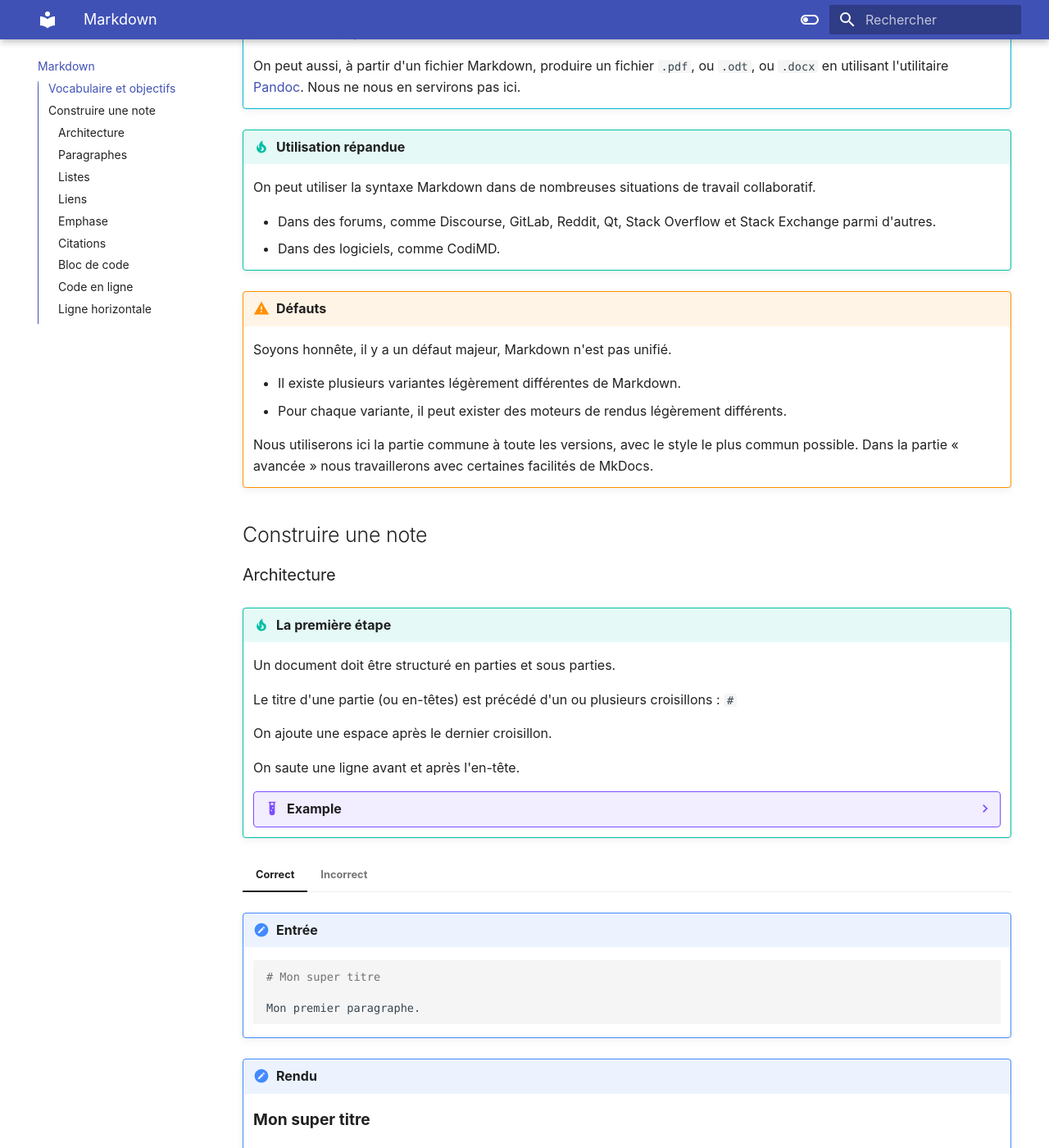
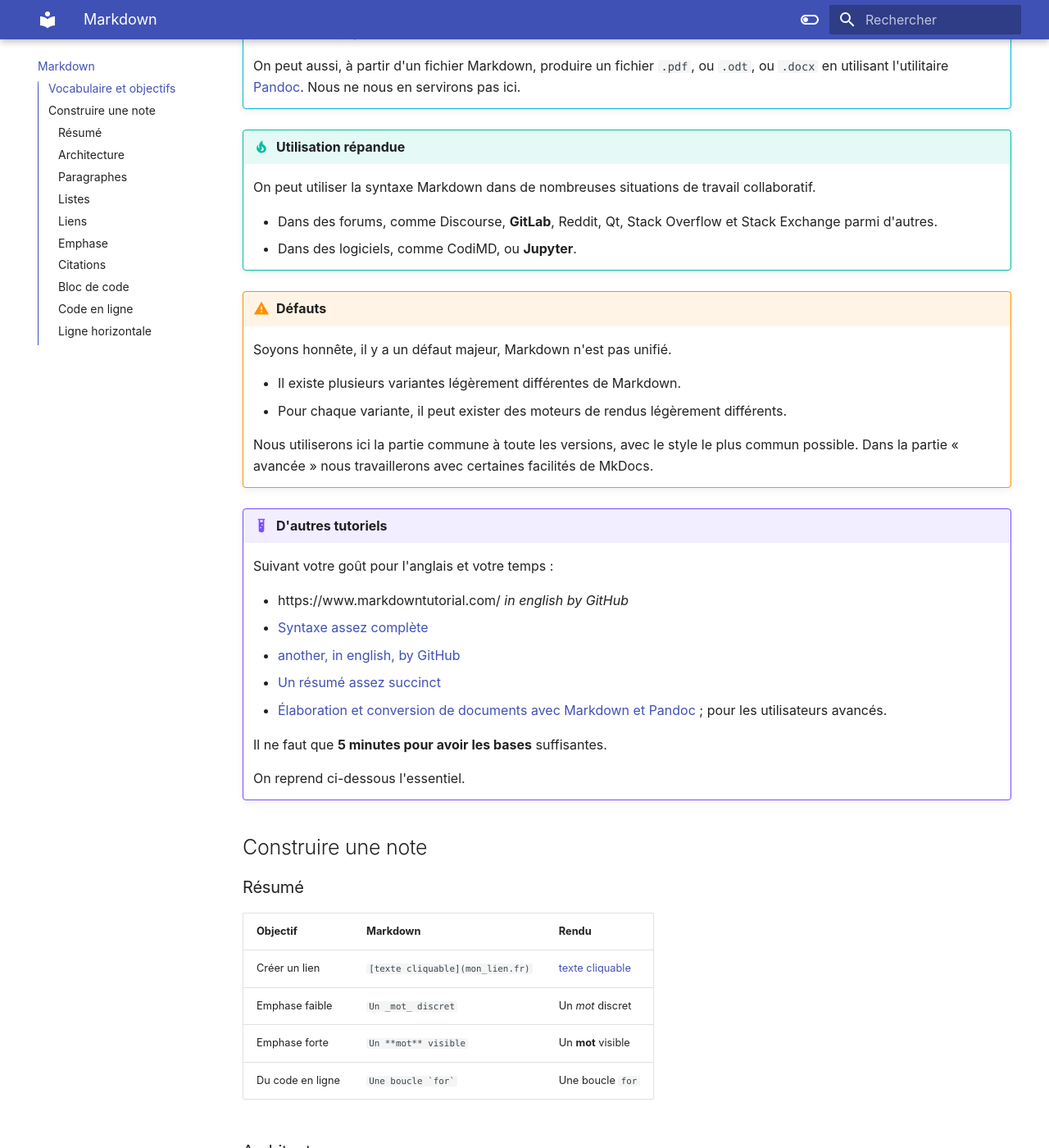
Before and after one commit to lilabidi/Learn-mkdocs, an MkDocs documentation site: the page built from docs/markdown/markdown.md, in a window 1280 px wide and 1400 px high, scrolled down 345 px. Shown: the whole window at 82% size. Built offline with MkDocs 1.6.1 and Material for MkDocs 9.7.7, drawn with Linux system fonts in a browser that asks for light colours; some of the changed text lies outside the part shown.

Commit message:
autres liens

````diff
--- a/docs/markdown/markdown.md
+++ b/docs/markdown/markdown.md
@@ -10,8 +10,8 @@
 !!! tip "Utilisation répandue"
     On peut utiliser la syntaxe Markdown dans de nombreuses situations de travail collaboratif.
 
-    - Dans des forums, comme Discourse, GitLab, Reddit, Qt, Stack Overflow et Stack Exchange parmi d'autres.
-    - Dans des logiciels, comme CodiMD.
+    - Dans des forums, comme Discourse, **GitLab**, Reddit, Qt, Stack Overflow et Stack Exchange parmi d'autres.
+    - Dans des logiciels, comme CodiMD, ou **Jupyter**.
 
 !!! warning "Défauts"
     Soyons honnête, il y a un défaut majeur, Markdown n'est pas unifié.
@@ -21,7 +21,31 @@
 
     Nous utiliserons ici la partie commune à toute les versions, avec le style le plus commun possible. Dans la partie « avancée » nous travaillerons avec certaines facilités de MkDocs.
 
+
+!!! example "D'autres tutoriels"
+    Suivant votre goût pour l'anglais et votre temps :
+
+    - https://www.markdowntutorial.com/ _in english by GitHub_
+    - [Syntaxe assez complète](https://michelf.ca/projets/php-markdown/syntaxe/)
+    - [another, in english, by GitHub](http://agea.github.io/tutorial.md/)
+    - [Un résumé assez succinct](https://github.com/luong-komorebi/Markdown-Tutorial/blob/master/README_fr.md)
+    - [Élaboration et conversion de documents avec Markdown et Pandoc](https://enacit1.epfl.ch/markdown-pandoc/) ; pour les utilisateurs avancés.
+
+    Il ne faut que **5 minutes pour avoir les bases** suffisantes.
+
+    On reprend ci-dessous l'essentiel.
+
 ## Construire une note
+
+### Résumé
+
+|Objectif|Markdown|Rendu|
+|:-----|:------|:----|
+|Créer un lien|`[texte cliquable](mon_lien.fr)`|[texte cliquable](mon_lien.fr)|
+|Emphase faible|`Un _mot_ discret` | Un _mot_ discret |
+|Emphase forte|`Un **mot** visible` | Un **mot** visible |
+|Du code en ligne|``Une boucle `for` `` |Une boucle `for`|
+
 
 ### Architecture
 
@@ -97,10 +121,12 @@
 
 === "Incorrect"
     !!! note "Entrée"
+
         ```markdown
         #Mon super titre
         Mon premier paragraphe.
         ```
+
     !!! fail "Rendu"
         \#Mon super titre Mon premier paragraphe.
 
@@ -215,9 +241,7 @@
 
 ### Liens
 
-
 url et image
-
 
 ### Emphase
 
@@ -237,15 +261,80 @@ url et image
     - En Markdown, il n'y en a pas. Cependant, on peut souvent inclure des balises HTML au milieu du Markdown. Ce sera dans la partie avancée...
 
 !!! tip "Astérisque et tiret-bas"
-    blabla
+    === "L'emphase faible"
+        !!! note "Entrée"
+
+            ```markdown
+            _blabla_
+            ```
+
+        !!! done "Rendu"
+            _blabla_
+
+        ??? info "HTML"
+            ```html
+            <em>blabla</em>
+            ```
+
+    === "L'emphase forte"
+        !!! note "Entrée"
+            ```markdown
+            **blabla**
+            ```
+
+        !!! done "Rendu"
+            **blabla**
+
+        ??? info "HTML"
+            ```html
+            <strong>blabla</strong>
+            ```
+
+    === "Des mélanges"
+        !!! note "Entrée"
+            ```markdown
+            **blabla**
+            ```
+        !!! done "Rendu"
+            **blabla**
+
+        ??? info "HTML"
+            ```html
+            <em>blabla</em>
+            ```
 
 ### Citations
 
-`>`
+!!! tip "Avec un chevron"
+    Suivant l'ancien modèle sur les mails en mode texte, quand on répond à un message, le texte est décalé et chaque ligne est précédée d'un chevron `>`.
+
+    === "Exemple simple"
+        !!! note "Entrée"
+            ```markdown
+            > **Cookie** :
+            >
+            > - Anciennement petit gâteau sucré, qu'on acceptait avec plaisir.
+            > - Aujourd'hui : petit fichier informatique drôlement salé, qu'il faut refuser avec véhémence.
+
+            De Luc Fayard, _Dictionnaire impertinent des branchés_
+            ```
+
+        !!! done "Rendu"
+            > **Cookie** :
+            >
+            > - Anciennement petit gâteau sucré, qu'on acceptait avec plaisir.
+            > - Aujourd'hui : petit fichier informatique drôlement salé, qu'il faut refuser avec véhémence.
+
+            De Luc Fayard, _Dictionnaire impertinent des branchés_
+
+    === "Citations imbriquées"
+        blabla à suivre...
 
 ### Bloc de code
 
 Par décalage.
+
+Par nommage.
 
 ### Code en ligne
 
````
